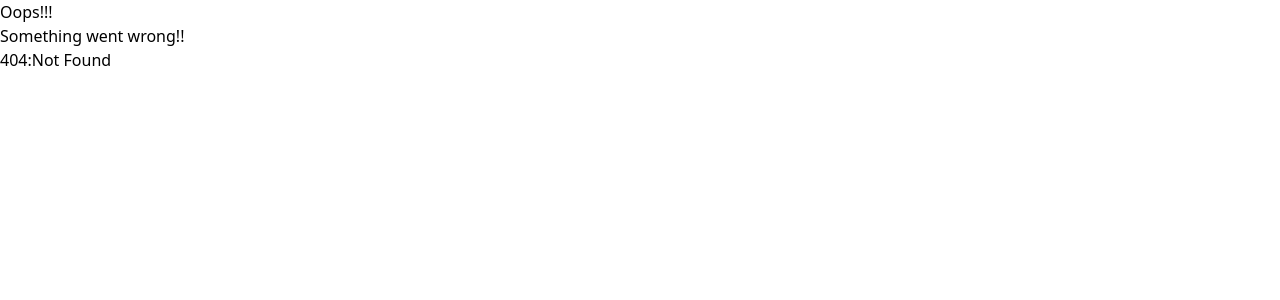
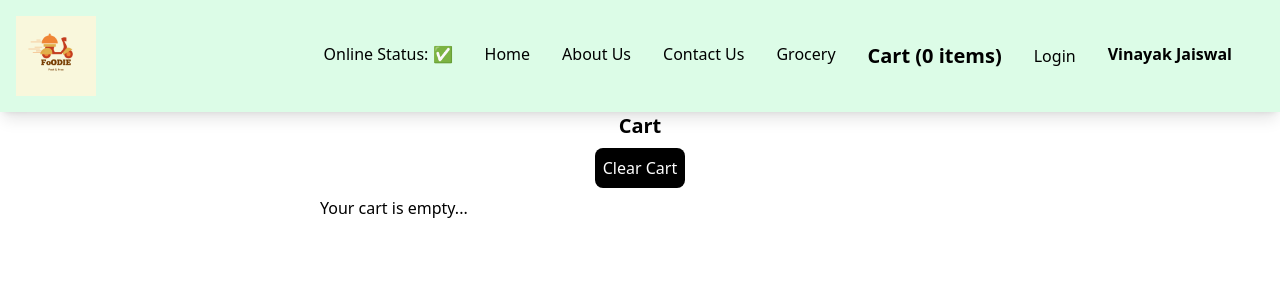
Before and after one commit to vjcodes/FoodieApp, a React (Vite) app: page /cart in a window 1280 px wide. Before the commit this address had no page. Shown: the top 300 px of the page. Built offline with nearby package versions, Linux system fonts and the light colour scheme.

Commit message:
- add to cart functionality with redux toolkit

```diff
--- a/App.js
+++ b/App.js
@@ -8,6 +8,9 @@ import Contact from "./src/components/contactUs/Contact";
 import Error from "./src/components/errorPage/Error";
 import RestaurantMenu from "./src/components/restaurantMenu/RestaurantMenu";
 import UserContext from "./src/utils/UserContext";
+import { Provider } from "react-redux";
+import appStore from "./src/utils/appStore";
+import CartPage from "./src/components/cartPage/CartPage";
 
 const Grocery = lazy(() => import("./src/components/grocery/Grocery"));
 
@@ -23,12 +26,16 @@ const AppLayout = () => {
   }, []);
 
   return (
-    <UserContext.Provider value={{ loggedInUser: userName, setUserName: setUserName }} >
-      <div className="app">
-        <Header />
-        <Outlet />
-      </div>
-    </UserContext.Provider>
+    <Provider store={appStore}>
+      <UserContext.Provider
+        value={{ loggedInUser: userName, setUserName: setUserName }}
+      >
+        <div className="app">
+          <Header />
+          <Outlet />
+        </div>
+      </UserContext.Provider>
+    </Provider>
   );
 };
 
@@ -66,6 +73,11 @@ const appRouter = createBrowserRouter([
         ),
         errorElement: <Error />,
       },
+      {
+        path: "/cart",
+        element: <CartPage />,
+        errorElement: <Error />,
+      },
     ],
     errorElement: <Error />,
   },
--- a/package.json
+++ b/package.json
@@ -17,8 +17,10 @@
     "tailwindcss": "^3.4.0"
   },
   "dependencies": {
+    "@reduxjs/toolkit": "^2.0.1",
     "react": "^18.2.0",
     "react-dom": "^18.2.0",
+    "react-redux": "^9.0.4",
     "react-router-dom": "^6.21.1"
   },
   "browserslist": [
--- /dev/null
+++ b/src/components/cartPage/CartPage.js
@@ -0,0 +1,34 @@
+import React from "react";
+import { useSelector, useDispatch } from "react-redux";
+import Item, { itemInCart } from "../restaurantMenu/Item";
+import { clearCart } from "../../utils/cartSlice";
+
+const CartPage = () => {
+  const cartItems = useSelector((store) => store.cart.items);
+  const dispatch = useDispatch();
+
+  const ItemInCart = itemInCart(Item);
+  return (
+    <div className="flex justify-center">
+      <div className="w-[50%]">
+        <div className="text-center">
+          {" "}
+          <div className="font-bold text-xl">Cart</div>
+          <button
+            onClick={() => dispatch(clearCart())}
+            className="p-2 m-2 bg-black text-white rounded-lg"
+          >
+            Clear Cart
+          </button>
+        </div>
+
+        {cartItems.map((item) => (
+          <ItemInCart item={item} inCart={true} />
+        ))}
+        {cartItems.length === 0 && <h1>Your cart is empty...</h1>}
+      </div>
+    </div>
+  );
+};
+
+export default CartPage;
--- a/src/components/header/Header.jsx
+++ b/src/components/header/Header.jsx
@@ -3,32 +3,25 @@ import Foodie from "../../assets/Foodie.png";
 import { Link } from "react-router-dom";
 import useOnlineStatus from "../../utils/customHooks/useOnlineStatus";
 import UserContext from "../../utils/UserContext";
+import { useSelector } from "react-redux";
 
 const Header = () => {
-  // let btnName = "login";
   const [btnName, setBtnName] = useState("Login");
-
-  // if no dependency array => useEffect is called on every render
-  useEffect(() => {
-    // console.log("use effect called");
-  });
-
-  // if empty dependency array is empty = [] =>
-  // useEffect will only be called on initial render and only once on initial render
-  useEffect(() => {
-    // console.log("use effect empty dep array called");
-  }, []);
-
-  // if dependency aaray has some value, eg: [btnName] =>
-  // useEffect will be called when that value changes
-  useEffect(() => {
-    // console.log("use effect with value in dep array called");
-  }, [btnName]);
 
   const onlineStatus = useOnlineStatus();
 
-  const data = useContext(UserContext)
-  console.log(data)
+  const data = useContext(UserContext);
+  console.log(data);
+
+  // You should always take the specific state of a store not the whole store
+  // const store = useSelector(store) //THIS IS NOT RIGHT APPROACH
+  // ==> as if we take the whole store in this component
+  // then if any changes happen in any state throughout the store which has
+  // no relation with this component then also this component will get
+  // rendered, which is not right as it can make our app slow
+
+  // subscribing to the store using a selector
+  const cartItems = useSelector((store) => store.cart.items);
 
   return (
     <>
@@ -53,7 +46,9 @@ const Header = () => {
             <li className="px-4">
               <Link to="/grocery">Grocery</Link>
             </li>
-            <li className="px-4">Cart</li>
+            <li className="px-4 font-bold text-xl">
+              <Link to="/cart">Cart ({cartItems.length} items)</Link>
+            </li>
             <button
               className="login px-4"
               onClick={() => {
--- a/src/components/restaurantMenu/Item.js
+++ b/src/components/restaurantMenu/Item.js
@@ -1,7 +1,15 @@
 import React from "react";
 import { CDN_URL } from "../../utils/constants";
+import { useDispatch } from "react-redux";
+import { addItem } from "../../utils/cartSlice";
 
-const Item = ({ item }) => {
+const Item = ({ item, inCart }) => {
+  const dispatch = useDispatch();
+
+  const handleAddItem = () => {
+    dispatch(addItem(item));
+  };
+
   return (
     <div className="border-b  flex justify-between items-center h-[10rem] p-4">
       <div className="flex-col items-start w-10/12">
@@ -14,7 +22,16 @@ const Item = ({ item }) => {
       </div>
       <div className="h-full w-2/12">
         <div className="absolute mx-7">
-          <button className="px-10 py-3 bg-white shadow-lg rounded-lg border text-green-600">Add +</button>
+          {!inCart && (
+            <button
+              onClick={handleAddItem}
+              className="px-10 py-3 bg-white shadow-lg rounded-lg border text-green-600"
+            >
+              Add +
+            </button>
+          )}
+
+
         </div>
         <img
           className="rounded-lg h-[100%] w-[100%]"
@@ -25,4 +42,10 @@ const Item = ({ item }) => {
   );
 };
 
+export const itemInCart = (Item) => {
+  return (props) => {
+    return <Item item={props.item} inCart={props.inCart} />;
+  };
+};
+
 export default Item;
--- /dev/null
+++ b/src/utils/appStore.js
@@ -0,0 +1,11 @@
+import { configureStore } from "@reduxjs/toolkit";
+import cartReducer from "./cartSlice";
+
+const appStore = configureStore({
+  reducer: {
+    cart: cartReducer,
+    // user: userReducer
+  },
+});
+
+export default appStore;
--- /dev/null
+++ b/src/utils/cartSlice.js
@@ -0,0 +1,36 @@
+import { createSlice, current } from "@reduxjs/toolkit";
+
+const cartSlice = createSlice({
+  name: "cart",
+  initialState: {
+    items: [],
+  },
+  reducers: {
+    addItem: (state, action) => {
+      //Vanilla(older Redux) => DON'T MUTATE STATE
+      // const newState = [...state];
+      // newState.items.push(action.payload)
+      // return newSatte
+
+      //mutating the state here(in background it is using immer js library)
+      state.items.push(action.payload);
+    },
+    removeItem: (state) => {
+      state.items.pop();
+    },
+    clearCart: (state) => {
+      //   state = ["akshay"] //this won't work( here you are not mutating the state
+      //   here you are assigning refernce to state )
+
+      console.log(current(state)); // to log the state
+      state.items.length = 0; // state=[]
+
+      // or you can simply return the state value which you want to assign
+      // return { items: []}; // original state object(whole) will be replaced by this new []
+    },
+  },
+});
+
+export const { addItem, removeItem, clearCart } = cartSlice.actions;
+
+export default cartSlice.reducer;
```
Also changed, not shown: src/components/body/Body.jsx (line endings or trailing spaces), 2 other files (tests, documents, lock files or other folders).
